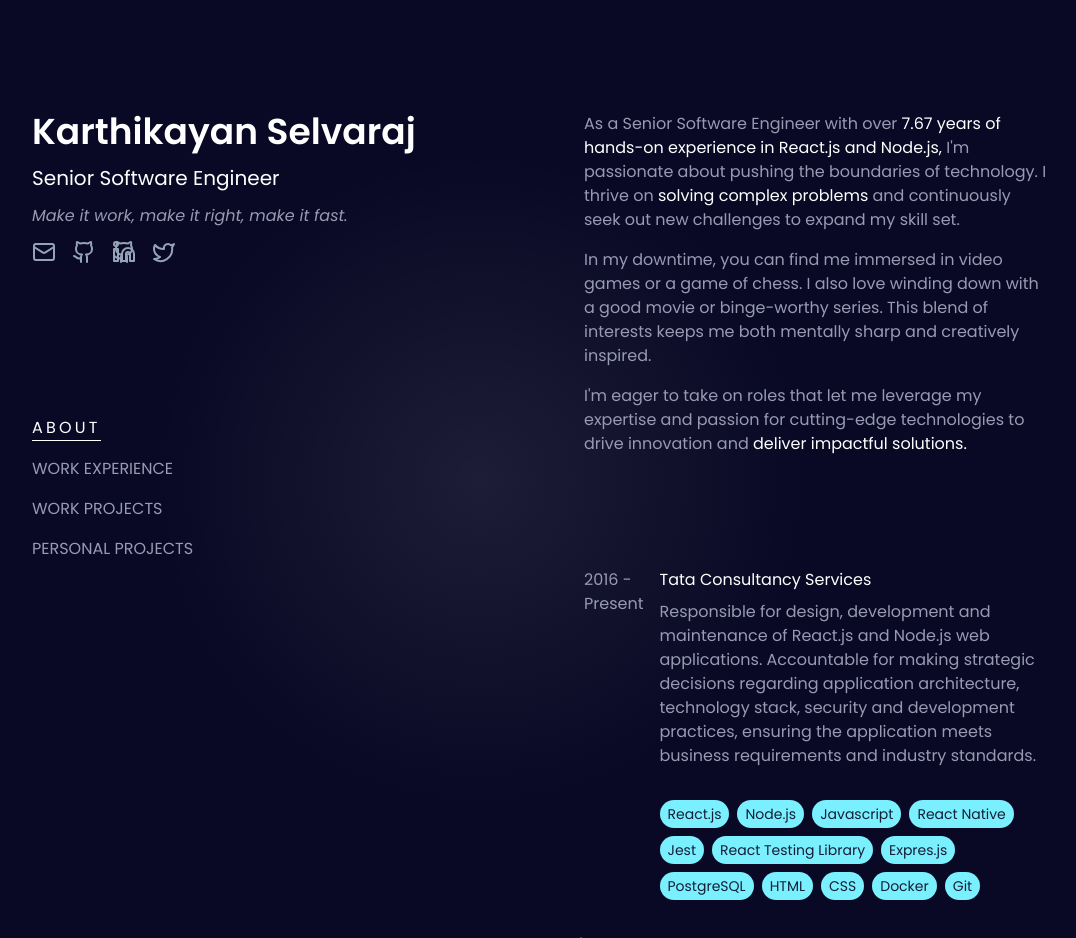
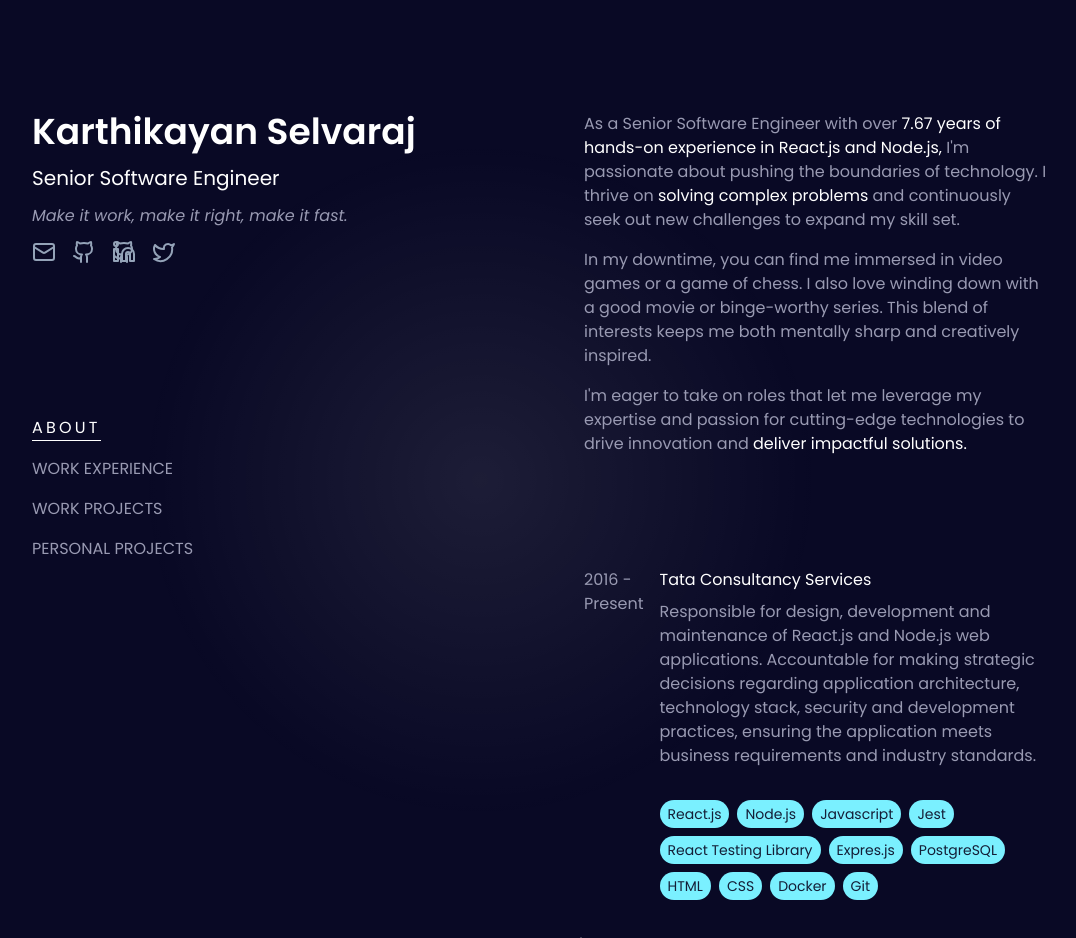
Before and after one commit to skarthikayan/karthikayan.in, a React (Vite) app: page / in a window 1280 px wide. Shown: the top 938 px of the page, without its empty margins (96-1172 px from the left). Built offline with nearby package versions, Linux system fonts and the light colour scheme.

Commit message:
Tweak: updated resume

```diff
--- a/src/components/Experience.jsx
+++ b/src/components/Experience.jsx
@@ -13,7 +13,6 @@
         "React.js",
         "Node.js",
         "Javascript",
-        "React Native",
         "Jest",
         "React Testing Library",
         "Expres.js",
--- a/src/components/Projects.jsx
+++ b/src/components/Projects.jsx
@@ -25,14 +25,7 @@
       description:
         "A web applications that enables users to take online courses and assessments. I revamped the legacy UI code base to latest react version which improved the application performance",
       icon: eLearning,
-      skills: [
-        "React.js",
-        "React Native",
-        "Jest",
-        "React Testing Library",
-        "HTML",
-        "CSS",
-      ],
+      skills: ["React.js", "Jest", "React Testing Library", "HTML", "CSS"],
     },
   ];
   return (
```
Also changed, not shown: 1 other file (tests, documents, lock files or other folders).
